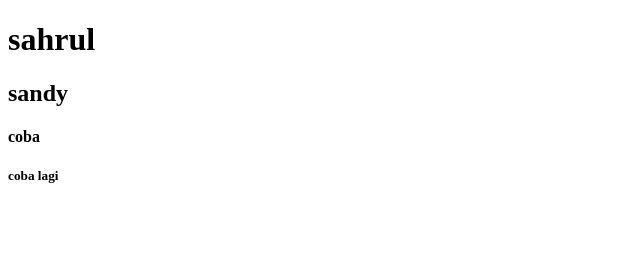
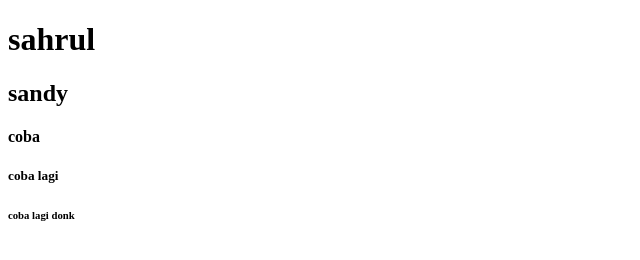
Before and after one commit to sahrulprograming/sandy, a plain HTML site: page index.html in a window 1280 px wide. Shown: the full height of the page, 0-640 px from the left. Drawn offline with Linux system fonts and the light colour scheme.

Commit message:
fix conflict

```diff
--- a/index.html
+++ b/index.html
@@ -11,5 +11,6 @@
     <h2>sandy</h2>
     <h4>coba</h4>
     <h5>coba lagi</h5>
+    <h6>coba lagi donk</h6>
 </body>
 </html>
```
